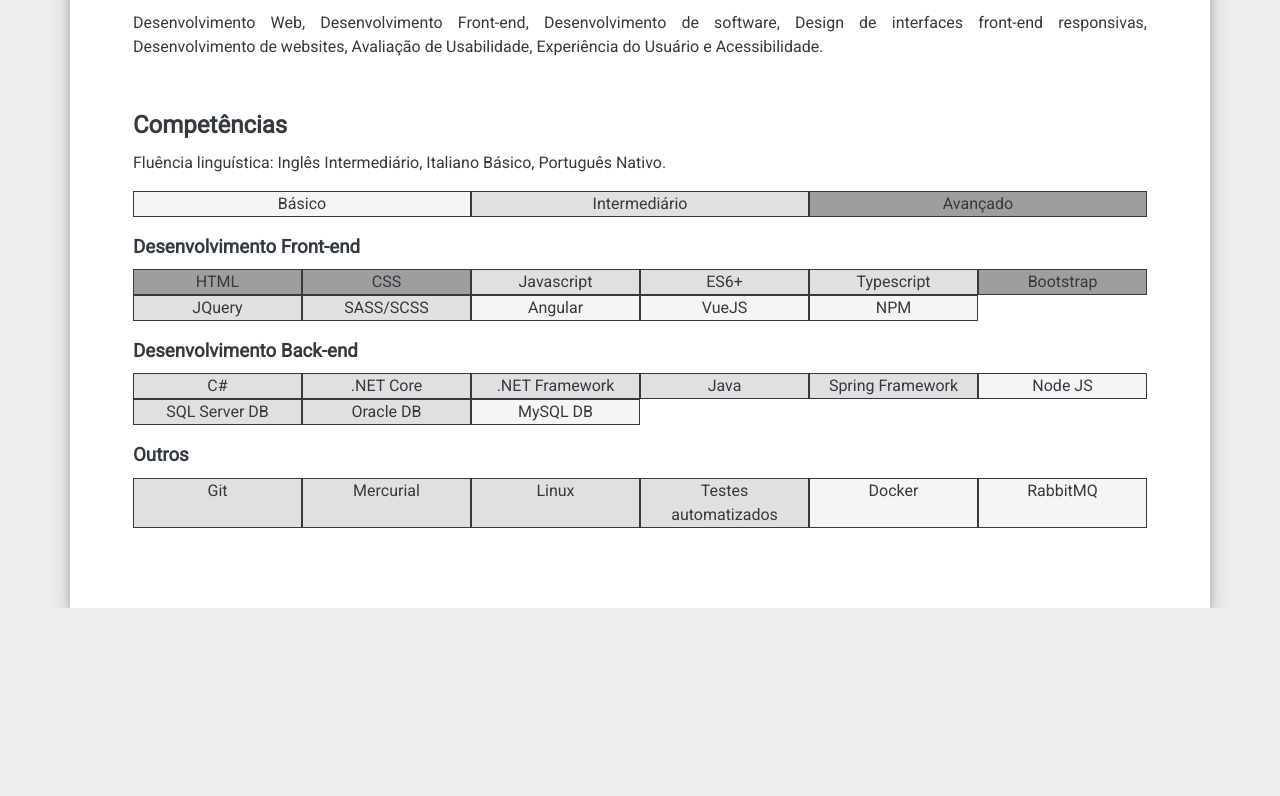
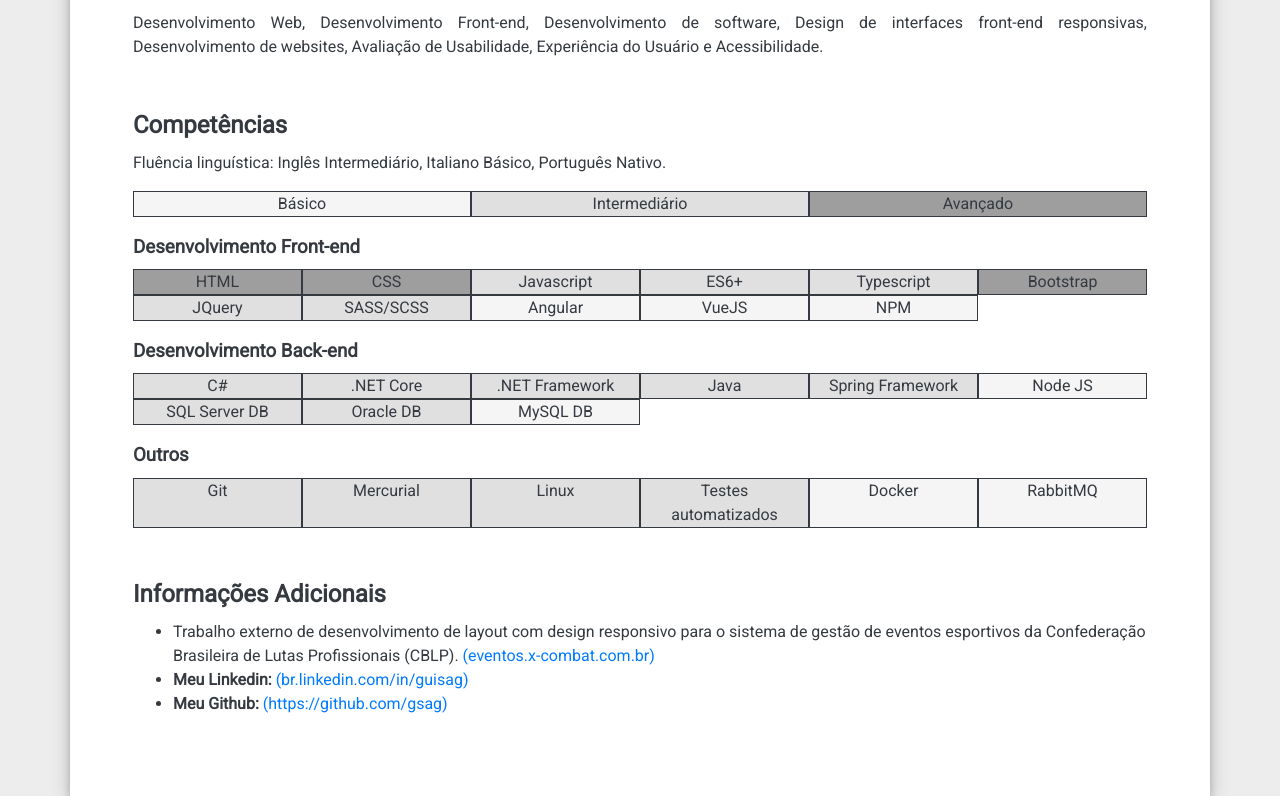
Before and after one commit to gsag/curriculum-vitae-vue, a Vue app: page / in a window 1280 px wide. Shown: the part 1235-2031 px from the top of the page. Before the commit the page ends 1843 px from the top, so only its background shows below. Built offline with nearby package versions, Linux system fonts and the light colour scheme.

Commit message:
Creating Extra info section

```diff
--- a/src/App.vue
+++ b/src/App.vue
@@ -4,7 +4,8 @@
     <ResumeeSection class="row"/>
     <ExperienceSection class="row"/>
     <AcademicSection class="row"/>
-	<SkillsSection class="row"/>
+		<SkillsSection class="row"/>
+		<ExtraInfoSection class="row"/>
   </main>
 </template>
 
@@ -14,6 +15,7 @@ import ResumeeSection from "@/components/ResumeeSectionComponent";
 import ExperienceSection from "@/components/ExperienceSectionComponent";
 import AcademicSection from "@/components/AcademicSectionComponent";
 import SkillsSection from "@/components/SkillsSectionComponent";
+import ExtraInfoSection from "@/components/ExtraInfoSectionComponent";
 
 export default {
 	name: "App",
@@ -23,6 +25,7 @@ export default {
 		ExperienceSection,
 		AcademicSection,
 		SkillsSection,
+		ExtraInfoSection,
 	}
 };
 </script>
--- /dev/null
+++ b/src/components/ExtraInfoSectionComponent.vue
@@ -0,0 +1,34 @@
+<template>
+  <Article title="Informações Adicionais">
+    <ul>
+      <li>
+        Trabalho externo de desenvolvimento de layout com design responsivo para o sistema de
+        gestão de eventos esportivos da Confederação Brasileira de Lutas Profissionais (CBLP).
+        <a
+          href="https://eventos.x-combat.com.br"
+        >(eventos.x-combat.com.br)</a>
+      </li>
+      <li>
+        <strong>Meu Linkedin: </strong>
+        <a href="https://br.linkedin.com/in/guisag">(br.linkedin.com/in/guisag)</a>
+      </li>
+      <li>
+        <strong>Meu Github: </strong>
+        <a href="https://github.com/gsag">(https://github.com/gsag)</a>
+      </li>
+    </ul>
+  </Article>
+</template>
+
+<script>
+import Article from "@/components/ArticleComponent";
+export default {
+	name: "ExtraInfoSection",
+	components: {
+		Article
+	}
+};
+</script>
+
+<style scoped>
+</style>
```
